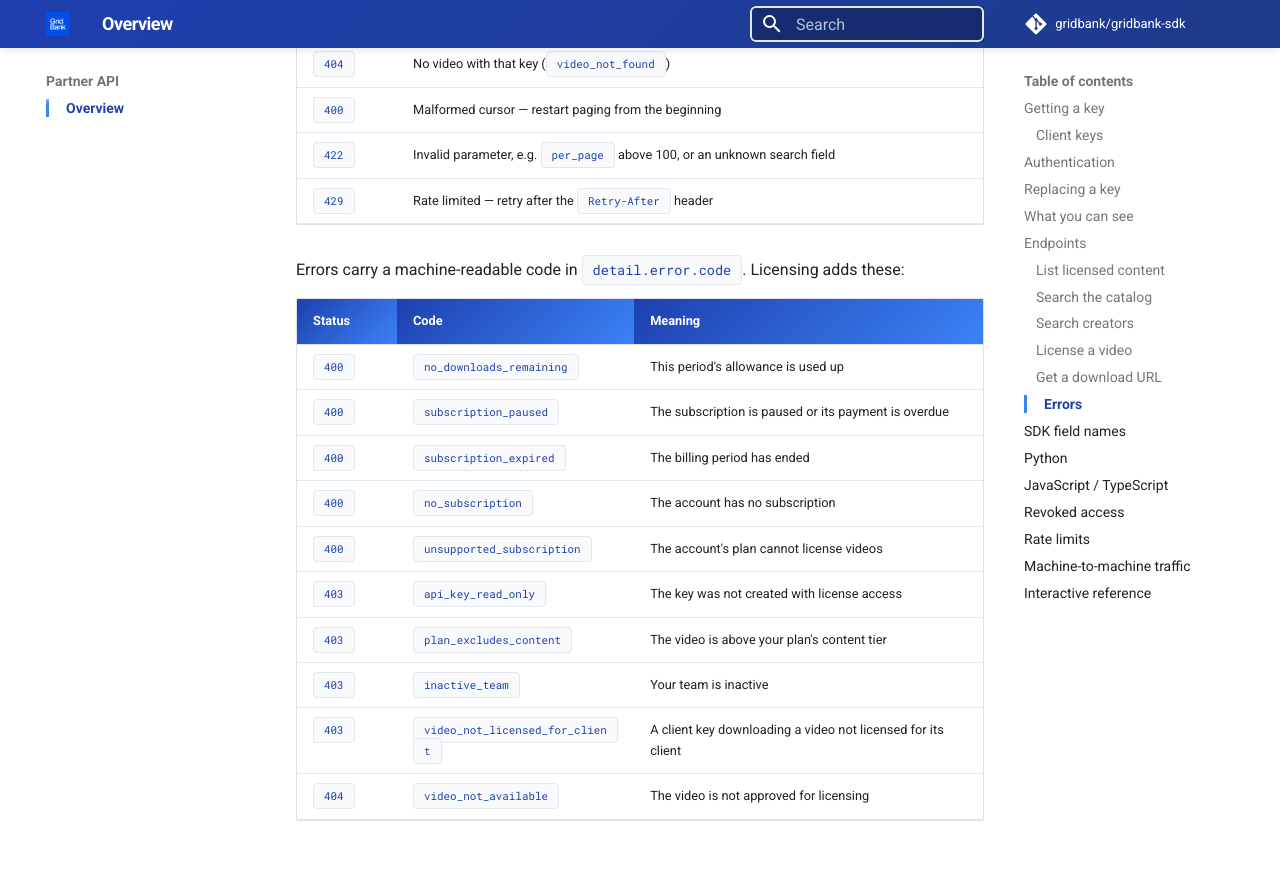
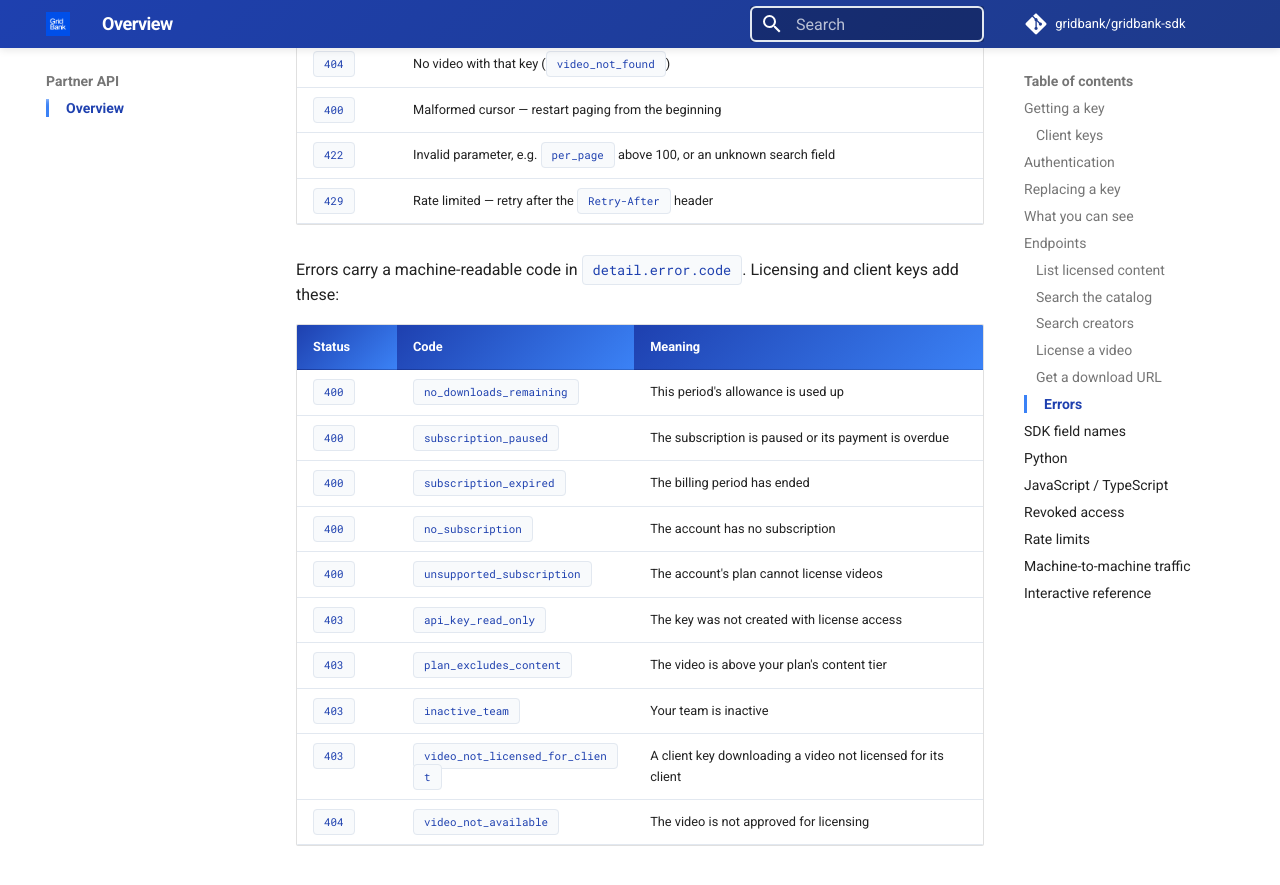
Before and after one commit to GridBank/gridbank-sdk, an MkDocs documentation site: the page built from docs/partner/index.md, in a window 1280 px wide and 900 px high, scrolled down 7957 px. Shown: the top 885 px of the window. Built offline with MkDocs 1.6.1 and Material for MkDocs 9.7.7, drawn with Linux system fonts in a browser that asks for light colours; comment, search, counter and statistics services are not loaded.

Commit message:
docs(86bd3a8xd): say the error code table covers client keys too
Co-Authored-By: Claude Opus 5.5 <noreply@anthropic.com>

```diff
--- a/docs/partner/index.md
+++ b/docs/partner/index.md
@@ -297,7 +297,7 @@ as often as you like. There is no charge for re-issuing.
 | `422` | Invalid parameter, e.g. `per_page` above 100, or an unknown search field |
 | `429` | Rate limited — retry after the `Retry-After` header |
 
-Errors carry a machine-readable code in `detail.error.code`. Licensing adds these:
+Errors carry a machine-readable code in `detail.error.code`. Licensing and client keys add these:
 
 | Status | Code | Meaning |
 |---|---|---|
```
